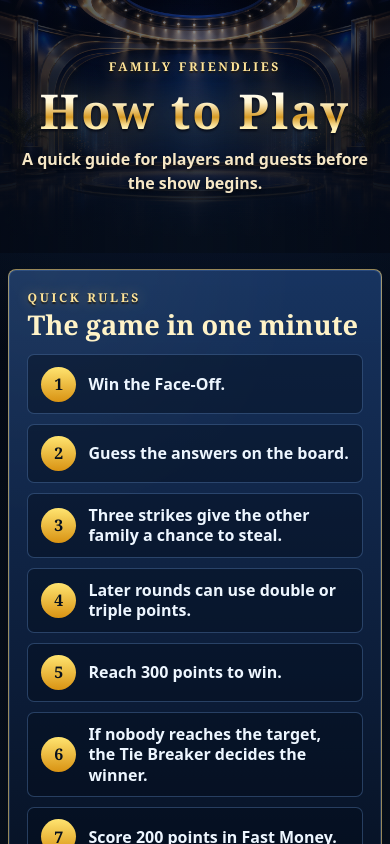
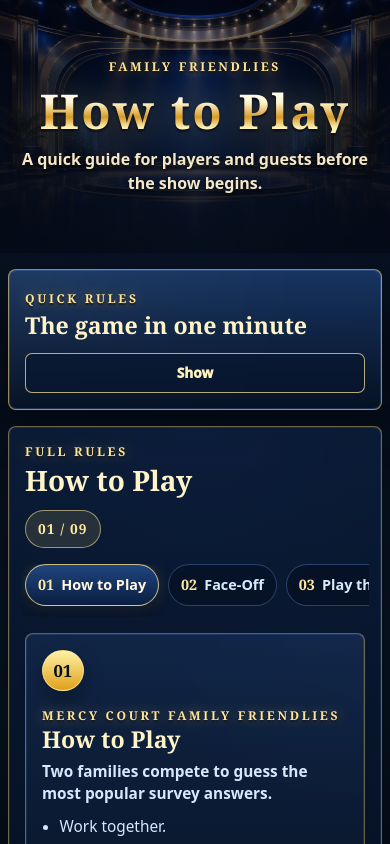
Before and after one commit to Gabekross/feud, a Next.js app: page /rules in a window 390 px wide. Shown: the top 844 px of the page. Built offline with nearby package versions, Linux system fonts and the light colour scheme.

Commit message:
Polish mobile rules page

```diff
--- a/src/app/rules/RulesPage.module.scss
+++ b/src/app/rules/RulesPage.module.scss
@@ -106,26 +106,70 @@
 }
 
 .quickPanel {
-  display: grid;
-  grid-template-columns: minmax(14rem, 0.8fr) minmax(0, 1.4fr);
-  gap: clamp(1rem, 3vw, 2rem);
-  align-items: start;
   margin-top: clamp(1rem, 3vw, 2rem);
-  padding: clamp(1.15rem, 3vw, 1.8rem);
   border: 1px solid rgba(255, 220, 126, 0.58);
   border-radius: 8px;
   background:
     linear-gradient(180deg, rgba(27, 59, 109, 0.84), rgba(7, 18, 37, 0.92)),
     radial-gradient(circle at 10% 0%, rgba(255, 222, 126, 0.22), transparent 16rem);
   box-shadow: 0 1.1rem 2.6rem rgba(0, 0, 0, 0.34), inset 0 0 0 1px rgba(105, 155, 230, 0.22);
+  overflow: hidden;
 
-  h2 {
-    margin: 0.35rem 0 0;
+  &[open] .quickChevron {
+    color: #07101d;
+    background: linear-gradient(180deg, #ffe470, #d99313);
+
+    &::after {
+      content: 'Hide';
+    }
+  }
+}
+
+.quickSummary {
+  min-height: 76px;
+  display: flex;
+  align-items: center;
+  justify-content: space-between;
+  gap: 1rem;
+  padding: clamp(1rem, 3vw, 1.35rem);
+  cursor: pointer;
+  list-style: none;
+
+  &::-webkit-details-marker {
+    display: none;
+  }
+
+  strong {
+    display: block;
+    margin-top: 0.35rem;
     color: #fff3c8;
     font-family: Georgia, 'Times New Roman', serif;
-    font-size: clamp(1.7rem, 4.5vw, 3rem);
+    font-size: clamp(1.45rem, 4vw, 2.65rem);
     line-height: 1;
   }
+}
+
+.quickChevron {
+  flex: 0 0 auto;
+  min-height: 40px;
+  display: inline-flex;
+  align-items: center;
+  justify-content: center;
+  padding: 0.55rem 0.85rem;
+  border: 1px solid rgba(255, 235, 156, 0.7);
+  border-radius: 7px;
+  color: #fff2bd;
+  background: rgba(8, 23, 48, 0.7);
+  font-size: 0.86rem;
+  font-weight: 950;
+
+  &::after {
+    content: 'Show';
+  }
+}
+
+.quickContent {
+  padding: 0 clamp(1rem, 3vw, 1.35rem) clamp(1rem, 3vw, 1.35rem);
 }
 
 .quickList {
@@ -423,7 +467,6 @@
 }
 
 @media (max-width: 860px) {
-  .quickPanel,
   .rulesGrid {
     grid-template-columns: 1fr;
   }
@@ -455,6 +498,15 @@
     padding-inline: 0.25rem;
   }
 
+  .quickSummary {
+    align-items: stretch;
+    flex-direction: column;
+  }
+
+  .quickChevron {
+    width: 100%;
+  }
+
   .guideActions button {
     flex: 1 1 calc(50% - 0.7rem);
   }
--- a/src/app/rules/page.tsx
+++ b/src/app/rules/page.tsx
@@ -23,17 +23,22 @@ export default function RulesPage() {
         </div>
       </section>
 
-      <section className={styles.quickPanel} aria-labelledby="quick-rules-title">
-        <div>
-          <p className={styles.sectionLabel}>Quick Rules</p>
-          <h2 id="quick-rules-title">The game in one minute</h2>
+      <details className={styles.quickPanel}>
+        <summary className={styles.quickSummary}>
+          <span>
+            <span className={styles.sectionLabel}>Quick Rules</span>
+            <strong>The game in one minute</strong>
+          </span>
+          <span className={styles.quickChevron} aria-hidden="true" />
+        </summary>
+        <div className={styles.quickContent}>
+          <ol className={styles.quickList}>
+            {quickRules.map((rule) => (
+              <li key={rule}>{rule}</li>
+            ))}
+          </ol>
         </div>
-        <ol className={styles.quickList}>
-          {quickRules.map((rule) => (
-            <li key={rule}>{rule}</li>
-          ))}
-        </ol>
-      </section>
+      </details>
 
       <RulesGuide sections={ruleSections} />
 
--- a/src/styles/_globals.scss
+++ b/src/styles/_globals.scss
@@ -5,6 +5,7 @@ body {
   margin: 0;
   max-width: 100%;
   overflow-x: hidden;
+  background: #020610;
 }
 
 // Screen-reader only (accessibility helper)
```
